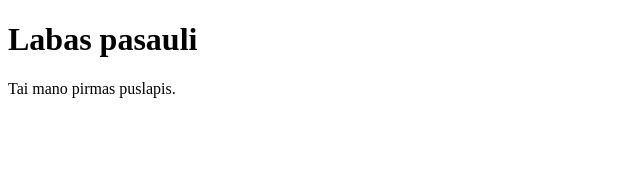
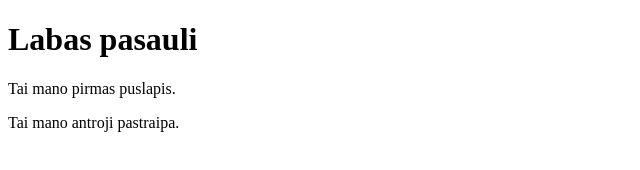
Before and after one commit to ignas44/PHPStorm, a plain HTML site: page index.html in a window 1280 px wide. Shown: the whole page, without its empty margins (0-640 px from the left). Drawn offline with Linux system fonts and the light colour scheme.

Commit message:
pridejau antra pastraipa

```diff
--- a/index.html
+++ b/index.html
@@ -6,5 +6,6 @@
 <body>
     <h1>Labas pasauli</h1>
     <p>Tai mano pirmas puslapis.</p>
+    <p>Tai mano antroji pastraipa.</p>
 </body>
 </html>
```
